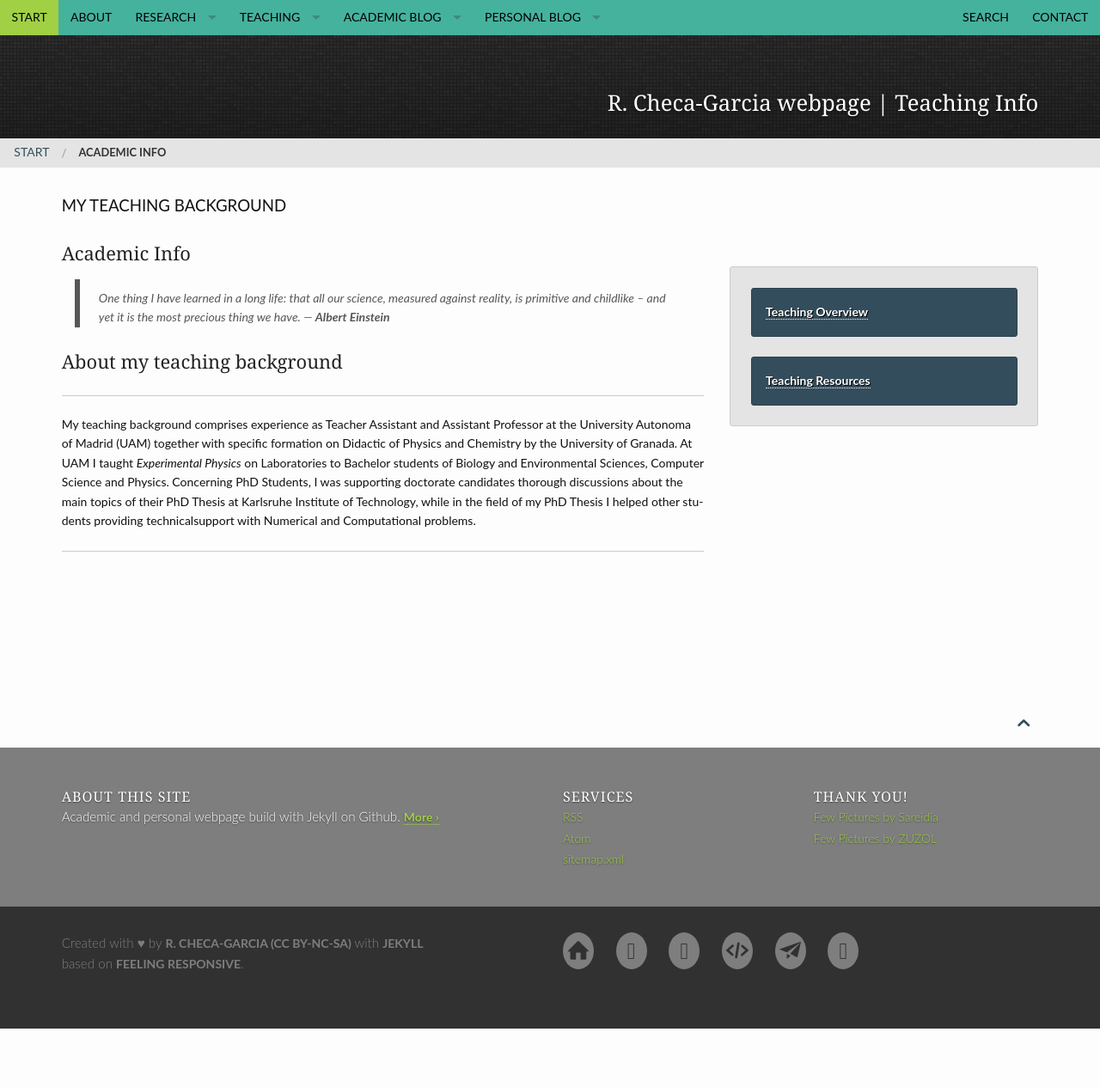
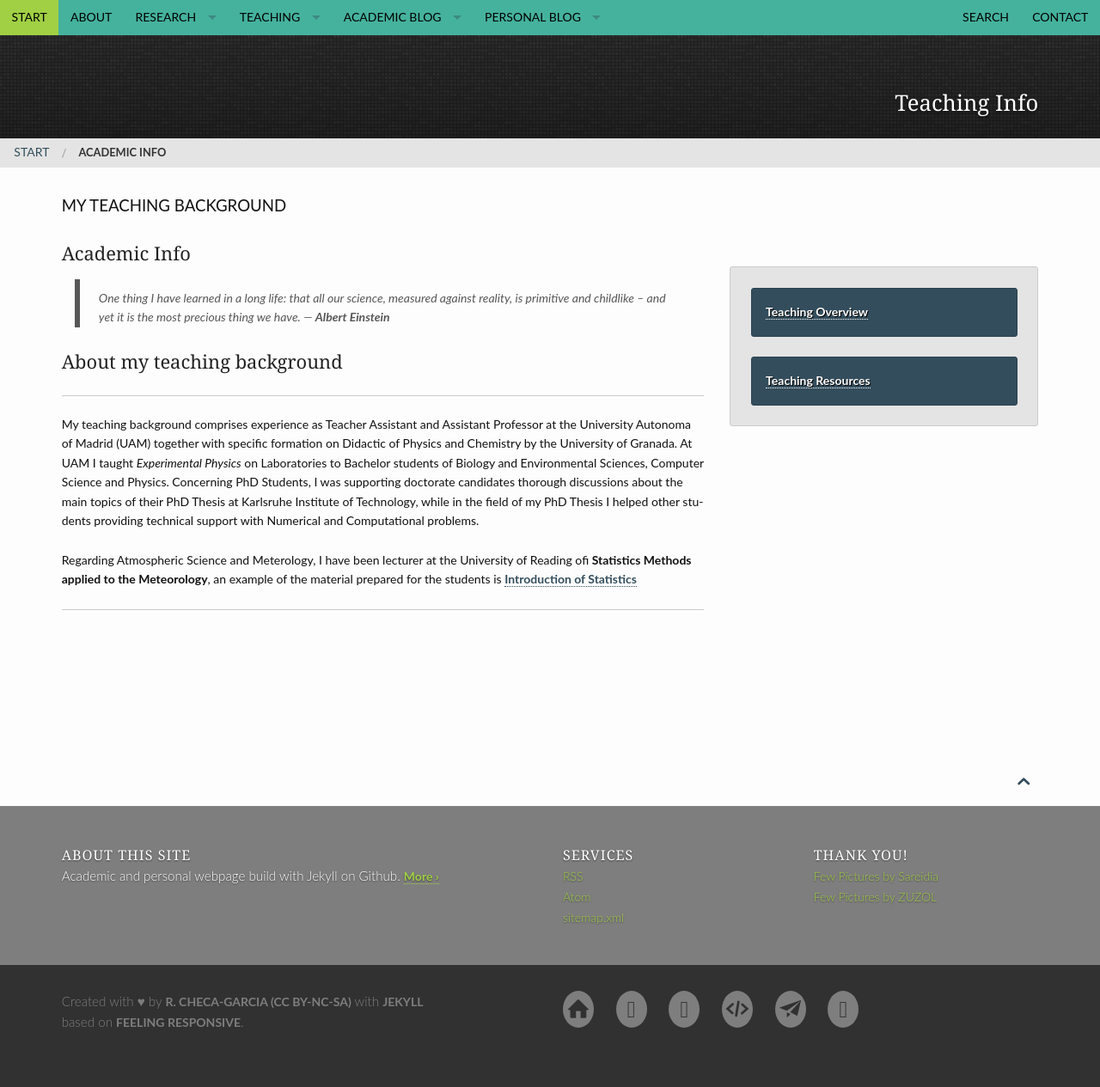
Before and after one commit to RCHG/rchg.github.io, a Jekyll site: the page built from pages/index_te.md, in a window 1280 px wide. Shown: the whole page at 86% size. Built offline with Jekyll 4.4.1, drawn with Linux system fonts in a browser that asks for light colours; comment, search, counter and statistics services are not loaded; before the commit the page ends 1197 px from its top, so only the background shows below that.

Commit message:
Update index_te.md

```diff
--- a/pages/index_te.md
+++ b/pages/index_te.md
@@ -4,7 +4,7 @@ title: "Academic Info "
 subheadline: "My teaching background"
 permalink: "teaching/"
 header:
-    title: R. Checa-Garcia webpage | Teaching Info
+    title: Teaching Info
     pattern: pattern_jquery-dark-grey-tile.png
 breadcrumb: true
 ---
@@ -27,7 +27,9 @@ breadcrumb: true
 ---
 
 
-My teaching background comprises experience as Teacher Assistant and Assistant Professor at the University Autonoma of Madrid (UAM) together with specific formation on Didactic of Physics and Chemistry by the University of Granada. At UAM I taught *Experimental Physics* on Laboratories to Bachelor students of Biology and Environmental Sciences, Computer Science and Physics. Concerning PhD Students, I was supporting doctorate candidates thorough discussions about the main topics of their PhD Thesis at Karlsruhe Institute of Technology, while in the field of my PhD Thesis I helped other students providing technicalsupport with Numerical and Computational problems.
+My teaching background comprises experience as Teacher Assistant and Assistant Professor at the University Autonoma of Madrid (UAM) together with specific formation on Didactic of Physics and Chemistry by the University of Granada. At UAM I taught *Experimental Physics* on Laboratories to Bachelor students of Biology and Environmental Sciences, Computer Science and Physics. Concerning PhD Students, I was supporting doctorate candidates thorough discussions about the main topics of their PhD Thesis at Karlsruhe Institute of Technology, while in the field of my PhD Thesis I helped other students providing technical support with Numerical and Computational problems.
+
+Regarding Atmospheric Science and Meterology, I have been lecturer at the University of Reading ofi **Statistics Methods applied to the Meteorology**, an example of the material prepared for the students is [Introduction of Statistics](https://www.researchgate.net/publication/312490308_Statistics_for_Weather_and_Climate_Introduction)
 
 ---
 
```
